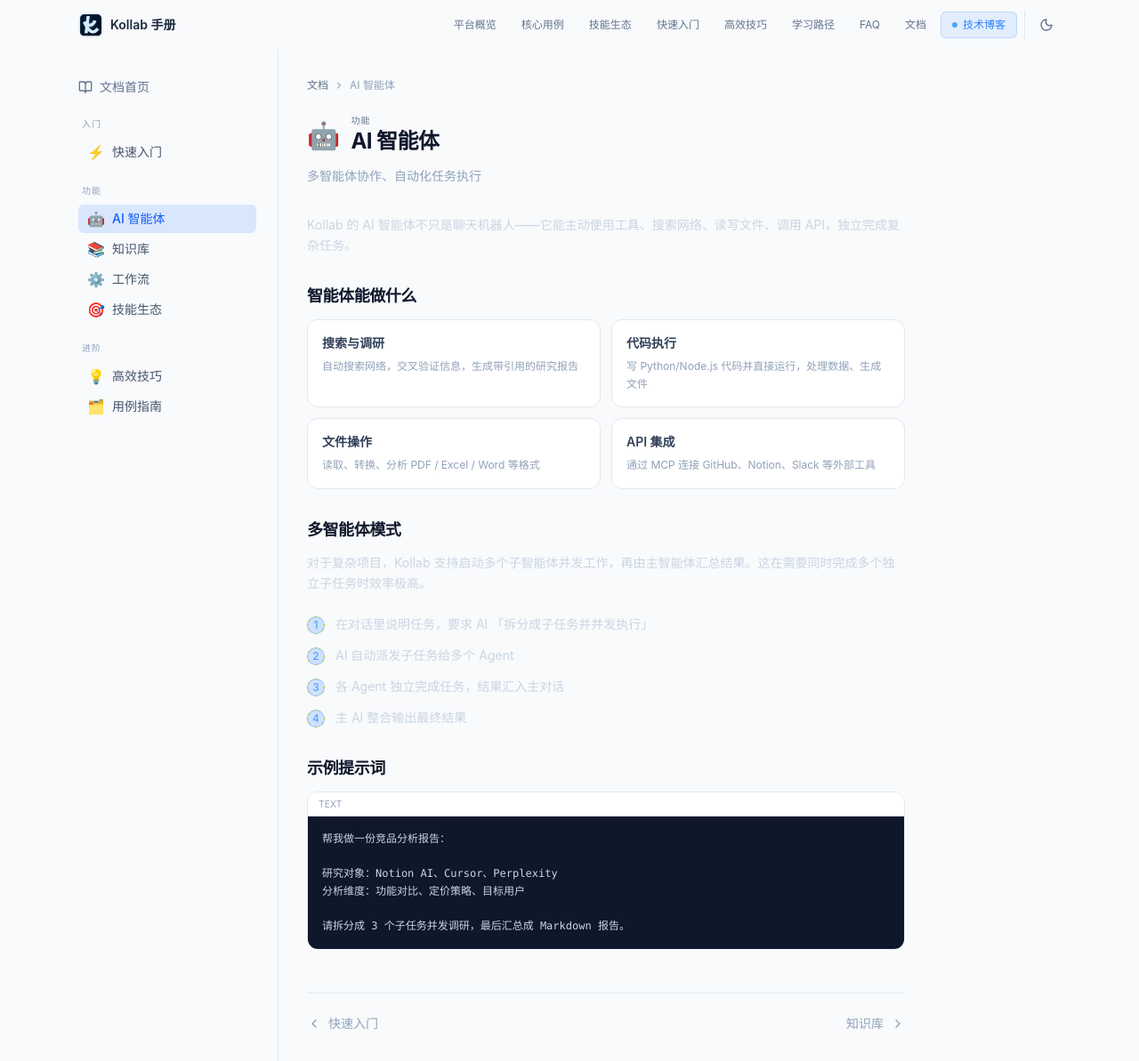
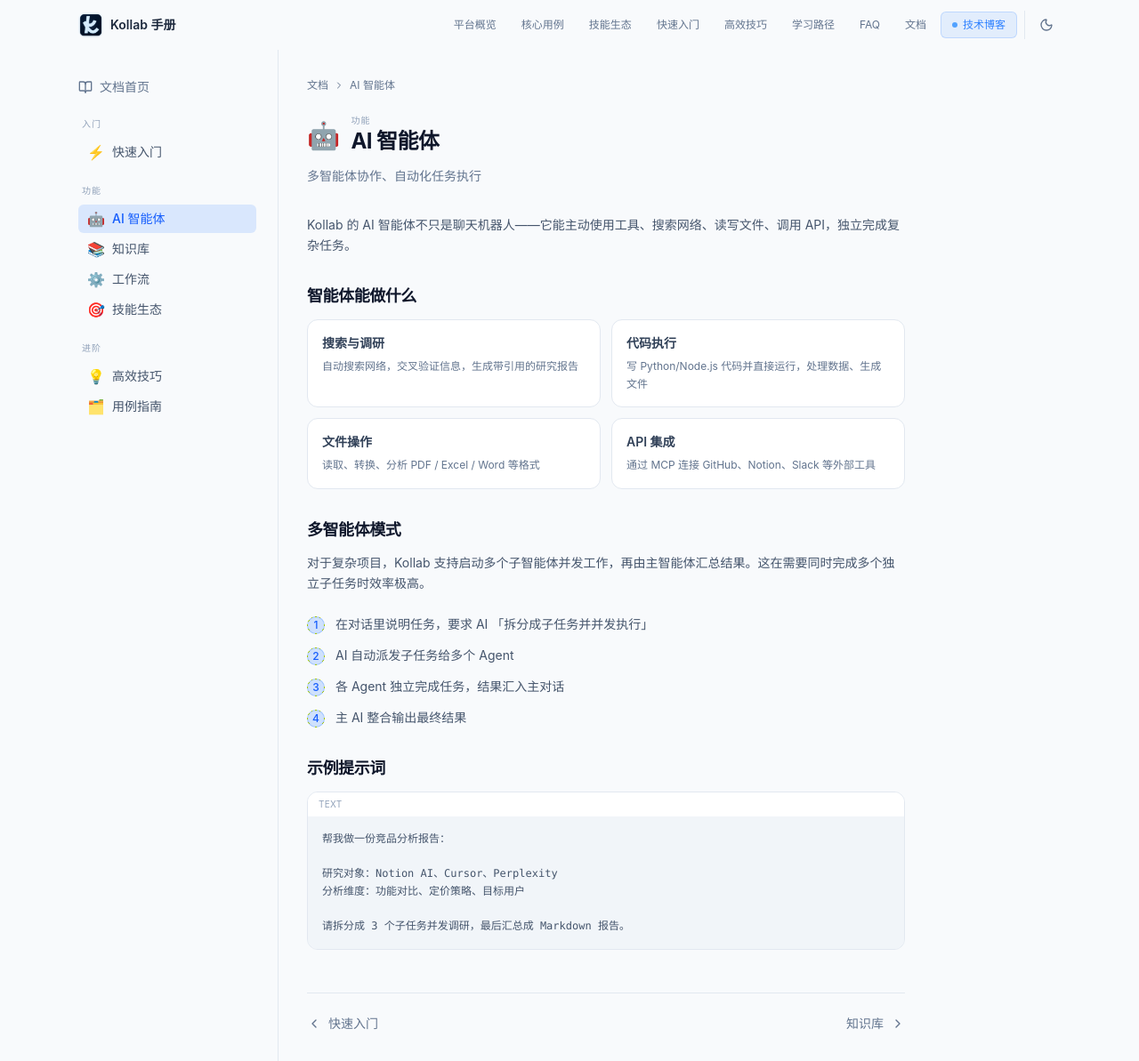
Before and after one commit to Neonity2020/kollab-handbook, a Next.js app: page /docs/ai-agent/ in a window 1280 px wide. Shown: the whole page at 89% size. Built offline with nearby package versions, Linux system fonts and the light colour scheme.

Commit message:
fix(docs): light mode support for doc content page

```diff
--- a/app/docs/[slug]/page.tsx
+++ b/app/docs/[slug]/page.tsx
@@ -29,12 +29,12 @@
   return (
     <div className="max-w-2xl">
       {/* Breadcrumb */}
-      <div className="flex items-center gap-1.5 text-xs text-slate-500 mb-6">
-        <Link href="/docs/" className="hover:text-slate-300 transition-colors">
+      <div className="flex items-center gap-1.5 text-xs text-slate-500 dark:text-slate-400 mb-6">
+        <Link href="/docs/" className="hover:text-[var(--text)] transition-colors">
           文档
         </Link>
         <ChevronRight className="w-3 h-3" />
-        <span className="text-slate-400">{page.title}</span>
+        <span>{page.title}</span>
       </div>
 
       {/* Header */}
@@ -42,11 +42,11 @@
         <div className="flex items-center gap-3 mb-3">
           <span className="text-3xl">{page.icon}</span>
           <div>
-            <p className="text-[10px] uppercase tracking-widest text-slate-500">{page.category}</p>
-            <h1 className="text-2xl font-bold text-slate-900 dark:text-slate-900 dark:text-white tracking-tight">{page.title}</h1>
+            <p className="text-[10px] uppercase tracking-widest text-slate-400 dark:text-slate-500">{page.category}</p>
+            <h1 className="text-2xl font-bold text-slate-900 dark:text-white tracking-tight">{page.title}</h1>
           </div>
         </div>
-        <p className="text-slate-400 text-sm leading-relaxed">{page.description}</p>
+        <p className="text-slate-500 dark:text-slate-400 text-sm leading-relaxed">{page.description}</p>
       </div>
 
       {/* Content */}
@@ -57,7 +57,7 @@
             return (
               <Tag
                 key={i}
-                className={`font-bold text-slate-900 dark:text-slate-900 dark:text-white tracking-tight ${
+                className={`font-bold text-slate-900 dark:text-white tracking-tight ${
                   block.level === 2 ? "text-lg mt-8 mb-3" : "text-base mt-6 mb-2"
                 }`}
               >
@@ -68,7 +68,7 @@
 
           if (block.type === "paragraph") {
             return (
-              <p key={i} className="text-slate-300 text-sm leading-relaxed">
+              <p key={i} className="text-slate-600 dark:text-slate-300 text-sm leading-relaxed">
                 {block.text}
               </p>
             );
@@ -79,10 +79,10 @@
               <ol key={i} className="space-y-3">
                 {block.items?.map((item, j) => (
                   <li key={j} className="flex items-start gap-3">
-                    <span className="flex-shrink-0 w-5 h-5 rounded-full bg-blue-500/20 border border-blue-500/30 text-blue-400 text-xs flex items-center justify-center font-medium mt-0.5">
+                    <span className="flex-shrink-0 w-5 h-5 rounded-full bg-blue-500/20 border border-blue-500/30 text-blue-600 dark:text-blue-400 text-xs flex items-center justify-center font-medium mt-0.5">
                       {j + 1}
                     </span>
-                    <span className="text-sm text-slate-300 leading-relaxed">{item}</span>
+                    <span className="text-sm text-slate-600 dark:text-slate-300 leading-relaxed">{item}</span>
                   </li>
                 ))}
               </ol>
@@ -93,8 +93,8 @@
             return (
               <ul key={i} className="space-y-2">
                 {block.items?.map((item, j) => (
-                  <li key={j} className="flex items-start gap-2.5 text-sm text-slate-300">
-                    <span className="text-blue-400 mt-0.5 flex-shrink-0">•</span>
+                  <li key={j} className="flex items-start gap-2.5 text-sm text-slate-600 dark:text-slate-300">
+                    <span className="text-blue-500 dark:text-blue-400 mt-0.5 flex-shrink-0">•</span>
                     <span className="leading-relaxed">{item}</span>
                   </li>
                 ))}
@@ -106,11 +106,11 @@
             return (
               <div key={i} className="rounded-xl overflow-hidden border border-[var(--border)]">
                 <div className="bg-[var(--surface)] px-3 py-1.5 flex items-center justify-between">
-                  <span className="text-[10px] text-slate-400 uppercase tracking-wide">
+                  <span className="text-[10px] text-slate-400 dark:text-slate-500 uppercase tracking-wide">
                     {block.lang || "text"}
                   </span>
                 </div>
-                <pre className="bg-[#0f172a] p-4 text-xs text-slate-300 leading-relaxed overflow-x-auto whitespace-pre-wrap">
+                <pre className="bg-[var(--surface2)] p-4 text-xs text-slate-600 dark:text-slate-300 leading-relaxed overflow-x-auto whitespace-pre-wrap">
                   {block.code}
                 </pre>
               </div>
@@ -126,7 +126,7 @@
                     className="bg-[var(--surface)] border border-[var(--border)] rounded-xl p-4"
                   >
                     <h4 className="text-sm font-semibold text-slate-700 dark:text-slate-200 mb-1.5">{card.title}</h4>
-                    <p className="text-xs text-slate-400 leading-relaxed">{card.desc}</p>
+                    <p className="text-xs text-slate-500 dark:text-slate-400 leading-relaxed">{card.desc}</p>
                   </div>
                 ))}
               </div>
@@ -142,7 +142,7 @@
         {prev ? (
           <Link
             href={`/docs/${prev.slug}/`}
-            className="group flex items-center gap-2 text-sm text-slate-400 hover:text-slate-700 dark:text-slate-200 transition-colors min-w-0"
+            className="group flex items-center gap-2 text-sm text-slate-500 dark:text-slate-400 hover:text-[var(--text)] transition-colors min-w-0"
           >
             <ChevronLeft className="w-4 h-4 shrink-0 group-hover:-translate-x-0.5 transition-transform" />
             <span className="truncate">{prev.title}</span>
@@ -153,7 +153,7 @@
         {next ? (
           <Link
             href={`/docs/${next.slug}/`}
-            className="group flex items-center gap-2 text-sm text-slate-400 hover:text-slate-700 dark:text-slate-200 transition-colors min-w-0 text-right"
+            className="group flex items-center gap-2 text-sm text-slate-500 dark:text-slate-400 hover:text-[var(--text)] transition-colors min-w-0 text-right"
           >
             <span className="truncate">{next.title}</span>
             <ChevronRight className="w-4 h-4 shrink-0 group-hover:translate-x-0.5 transition-transform" />
```
